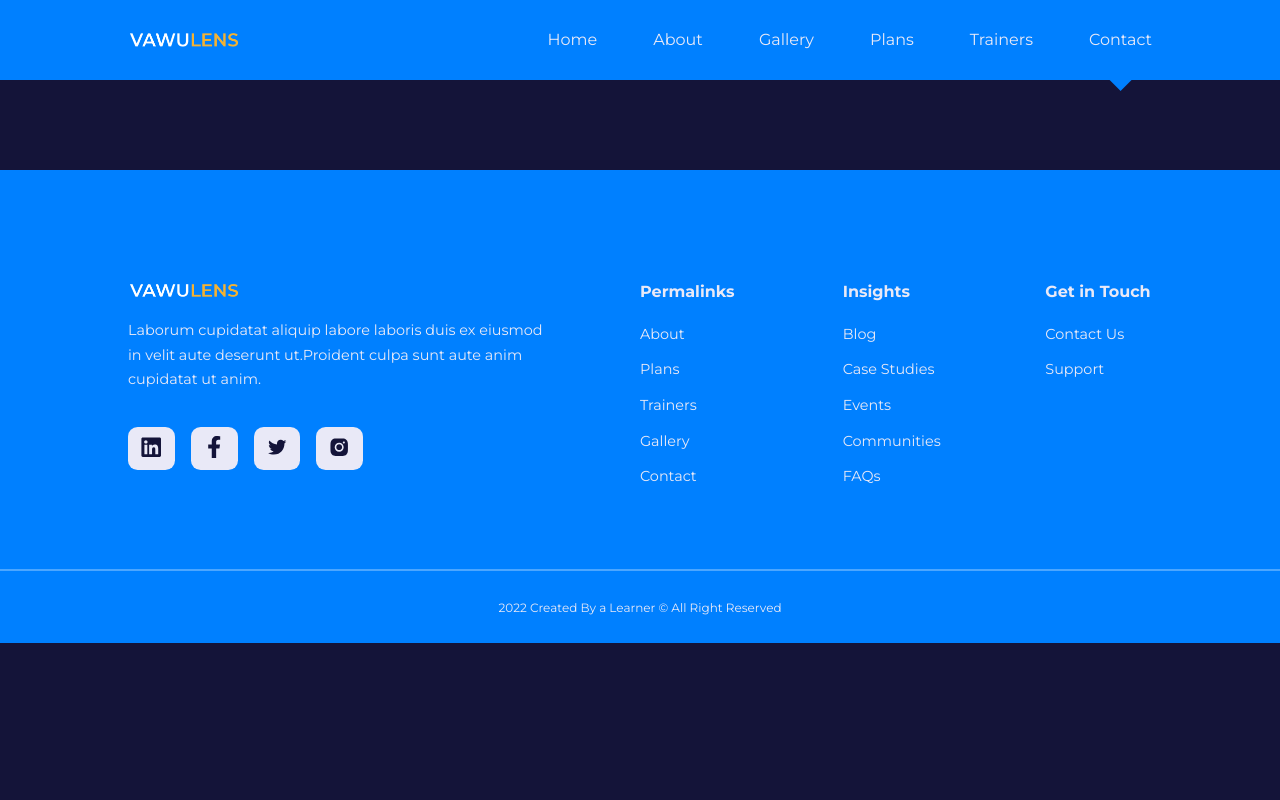
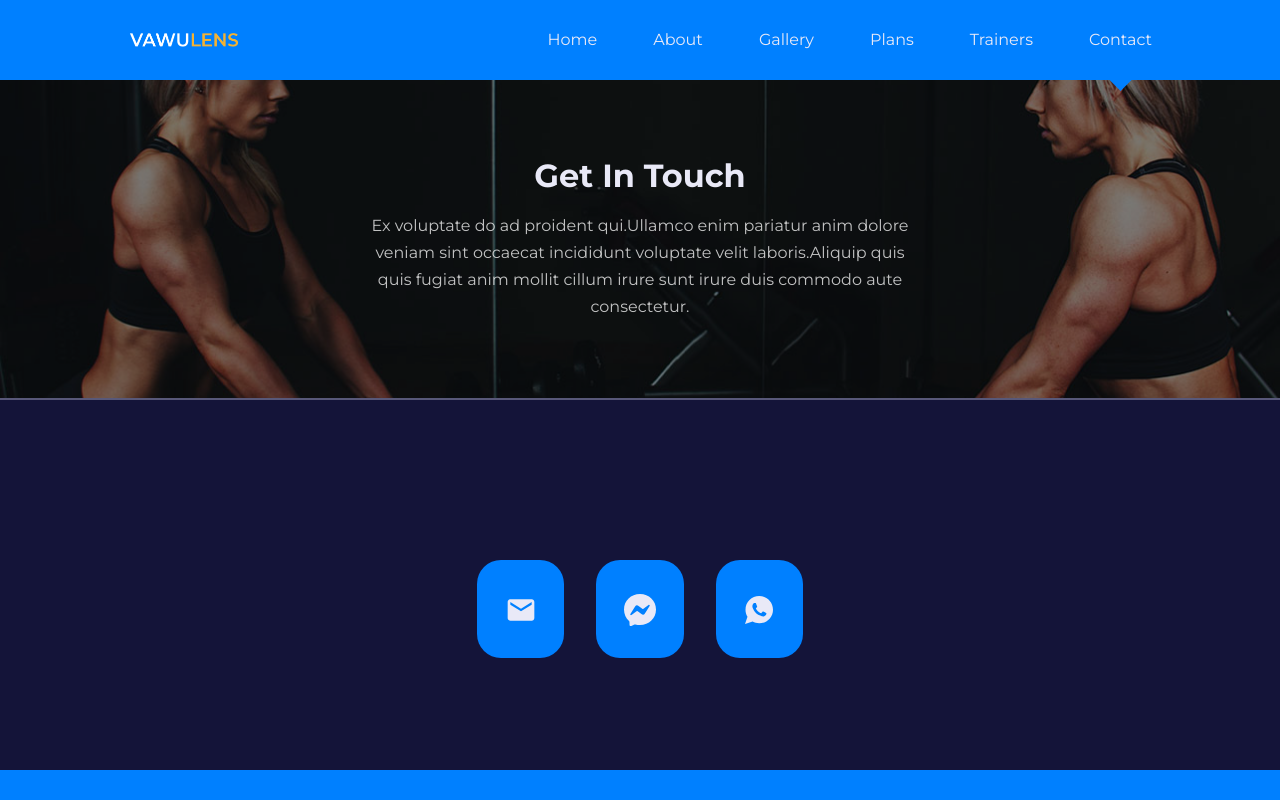
Before and after one commit to vaibhavshukla-int/full_fledged_webiste, a React (Vite) app: page /contact in a window 1280 px wide. Shown: the top 800 px of the page. Built offline with nearby package versions, Linux system fonts and the light colour scheme.

Commit message:
cocontact page completetd

```diff
--- a/src/pages/contact/Contact.jsx
+++ b/src/pages/contact/Contact.jsx
@@ -1,7 +1,48 @@
+import OtherPageHeader from '../../components/OtherPageHeader';
+import ContactHeaderImage from '../../images/header_bg_2.jpg';
+import { MdEmail } from 'react-icons/md';
+import { BsMessenger } from 'react-icons/bs';
+import { IoLogoWhatsapp } from 'react-icons/io';
 import './contact.css';
 
 const Contact = () => {
-  return <h1>Contact</h1>;
+  return (
+    <>
+      <OtherPageHeader title="Get In Touch" image={ContactHeaderImage}>
+        Ex voluptate do ad proident qui.Ullamco enim pariatur anim dolore veniam
+        sint occaecat incididunt voluptate velit laboris.Aliquip quis quis
+        fugiat anim mollit cillum irure sunt irure duis commodo aute
+        consectetur.
+      </OtherPageHeader>
+      <section className="contact">
+        <div className="container contact__container">
+          <div className="contact__wrapper">
+            <a
+              href="mailto:vaibhavshukla878@gmail.com"
+              target="_blank"
+              rel="noreferrer noopener"
+            >
+              <MdEmail />
+            </a>
+            <a
+              href="https://about.instagram.com/features/direct"
+              target="_blank"
+              rel="noreferrer noopener"
+            >
+              <BsMessenger />
+            </a>
+            <a
+              href="https://wa.me/+916263371992"
+              target="_blank"
+              rel="noreferrer noopener"
+            >
+              <IoLogoWhatsapp />
+            </a>
+          </div>
+        </div>
+      </section>
+    </>
+  );
 };
 
 export default Contact;
--- a/src/pages/contact/contact.css
+++ b/src/pages/contact/contact.css
@@ -0,0 +1,38 @@
+.contact__container {
+  display: grid;
+  place-items: center;
+}
+
+.contact__wrapper {
+  width: fit-content;
+  display: flex;
+  gap: 2rem;
+}
+
+.contact__wrapper a {
+  background: var(--color-primary);
+  font-size: 2rem;
+  border: 2px solid transparent;
+  transition: var(--transition);
+  padding: 1.6rem 1.6rem 0.9rem;
+  border-radius: 1.5rem;
+}
+
+.contact__wrapper a:hover {
+  background: transparent;
+  border-color: var(--color-gray-100);
+}
+
+/* MEDIA QUERIES (SMALL DEVICE) */
+
+@media screen and (max-width: 600px) {
+  .contact__wrapper {
+    gap: 1.5rem;
+  }
+
+  .contact__wrapper a {
+    padding: 1rem 1rem 0.5rem;
+    font-size: 1.2rem;
+    border-radius: 1rem;
+  }
+}
```
